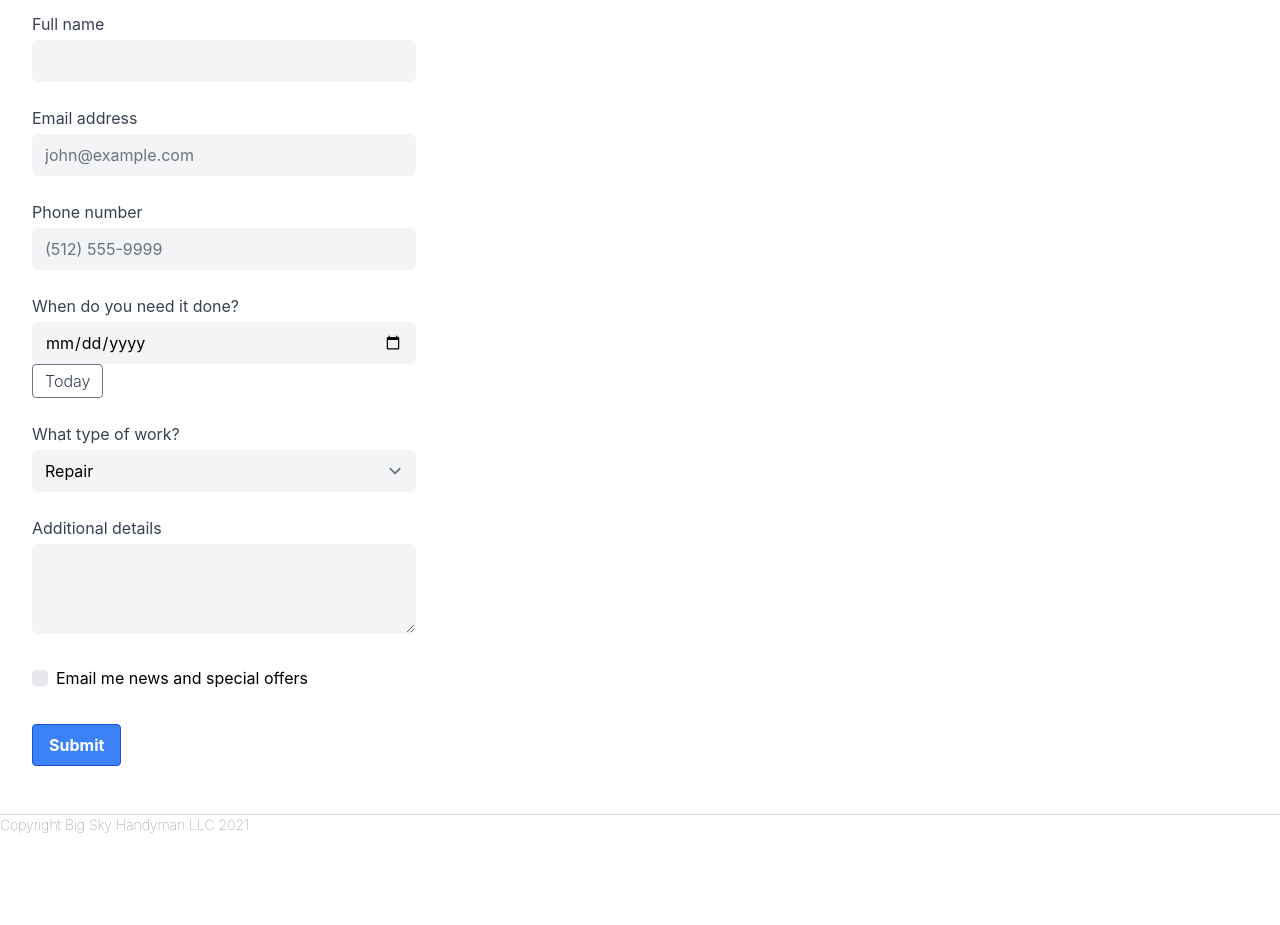
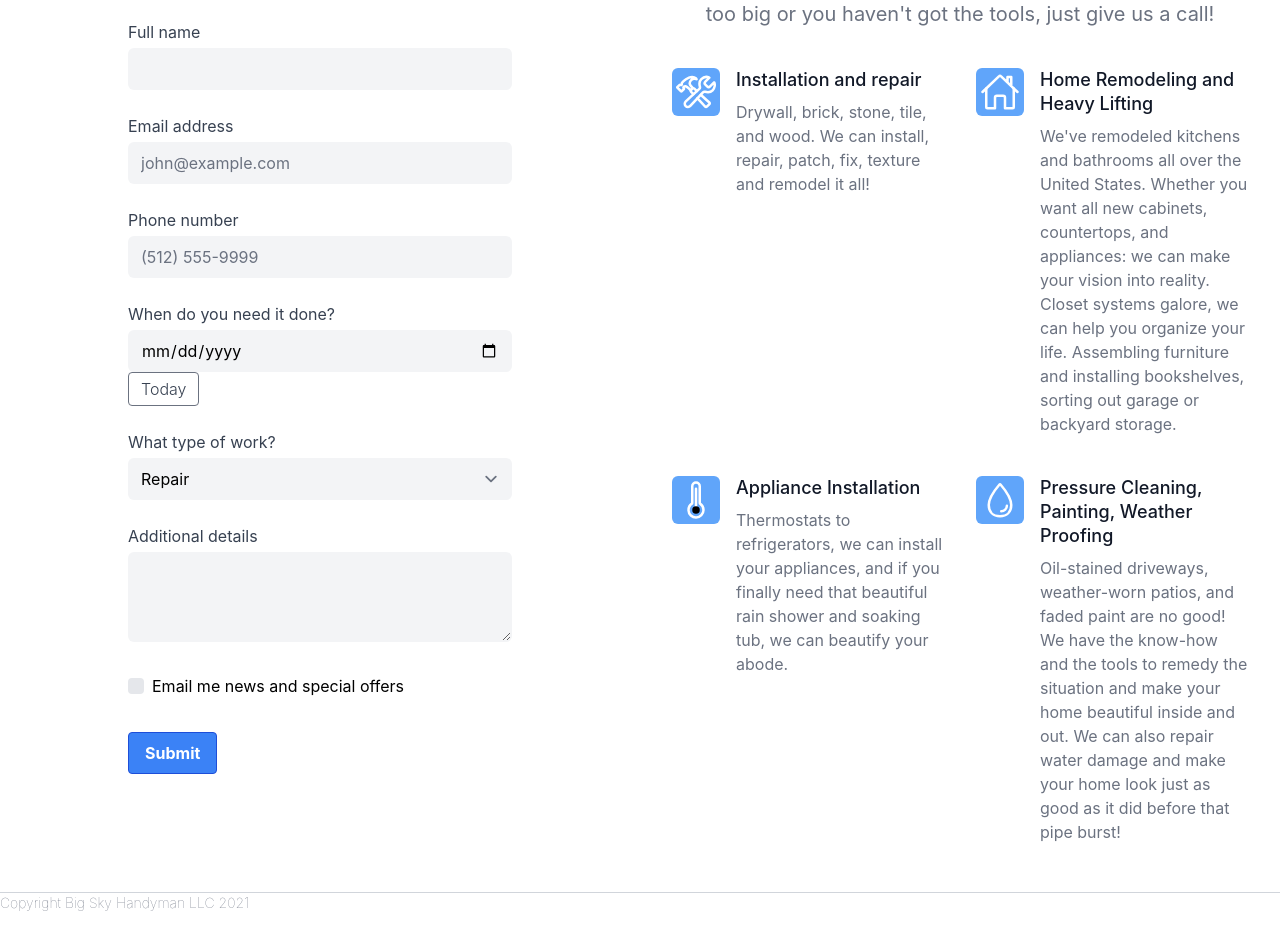
Before and after one commit to jamescary/bigskyhandyman, a Next.js app: page / in a window 1280 px wide. Shown: the part 880-1805 px from the top of the page. Before the commit the page ends 1727 px from the top, so only its background shows below. Built offline with nearby package versions, Linux system fonts and the light colour scheme; what @tailwindcss/typography would draw is missing.

Commit message:
add skills component

```diff
--- a/components/contact.js
+++ b/components/contact.js
@@ -21,7 +21,7 @@ export default function Contact() {
         // onSubmit={handleSubmit}
       >
         <input type="hidden" name="form-name" value="contact" />
-        <h2 className="text-2xl font-bold">Contact Us</h2>
+        <h2 className="text-3xl font-bold sm:text-4xl">Contact Us</h2>
         <div className="mt-8 max-w-screen-xl w-96">
           <div className="grid grid-cols-1 gap-6">
             <label className="block" htmlFor="yourname">
--- /dev/null
+++ b/components/skills.js
@@ -0,0 +1,183 @@
+export default function Contact() {
+  return (
+    <div class="py-12 bg-white">
+      <div class="max-w-7xl mx-auto px-4 sm:px-6 lg:px-8">
+        <div class="lg:text-center">
+          <h2 class="text-base text-blue-400 font-semibold tracking-wide uppercase">
+            Skills
+          </h2>
+          <p class="mt-2 text-3xl leading-8 font-bold tracking-tight text-gray-900 sm:text-4xl">
+            We can do (almost) anything
+          </p>
+          <p class="mt-4 max-w-2xl text-xl text-gray-500 lg:mx-auto">
+            We have experience doing all sorts of odd jobs. If your job is too
+            big or you haven't got the tools, just give us a call!
+          </p>
+        </div>
+
+        <div class="mt-10">
+          <dl class="space-y-10 md:space-y-0 md:grid md:grid-cols-2 md:gap-x-8 md:gap-y-10">
+            <div class="flex">
+              <div class="flex-shrink-0">
+                <div class="flex items-center justify-center h-12 w-12 rounded-md bg-blue-400 text-white">
+                  <svg
+                    class="h-10 w-10"
+                    xmlns="http://www.w3.org/2000/svg"
+                    viewBox="0 0 512 512"
+                  >
+                    <title>Construct</title>
+                    <path
+                      d="M436.67 184.11a27.17 27.17 0 01-38.3 0l-22.48-22.49a27.15 27.15 0 010-38.29l50.89-50.89a.85.85 0 00-.26-1.38C393.68 57 351.09 64.15 324.05 91c-25.88 25.69-27.35 64.27-17.87 98a27 27 0 01-7.67 27.14l-173 160.76a40.76 40.76 0 1057.57 57.54l162.15-173.3a27 27 0 0126.77-7.7c33.46 8.94 71.49 7.26 97.07-17.94 27.49-27.08 33.42-74.94 20.1-102.33a.85.85 0 00-1.36-.22z"
+                      fill="none"
+                      stroke="currentColor"
+                      stroke-linecap="round"
+                      stroke-miterlimit="10"
+                      stroke-width="32"
+                    />
+                    <path
+                      d="M224 284c-17.48-17-25.49-24.91-31-30.29a18.24 18.24 0 01-3.33-21.35 20.76 20.76 0 013.5-4.62l15.68-15.29a18.66 18.66 0 015.63-3.87 18.11 18.11 0 0120 3.62c5.45 5.29 15.43 15 33.41 32.52M317.07 291.3c40.95 38.1 90.62 83.27 110 99.41a13.46 13.46 0 01.94 19.92L394.63 444a14 14 0 01-20.29-.76c-16.53-19.18-61.09-67.11-99.27-107"
+                      fill="none"
+                      stroke="currentColor"
+                      stroke-linecap="round"
+                      stroke-linejoin="round"
+                      stroke-width="32"
+                    />
+                    <path
+                      d="M17.34 193.5l29.41-28.74a4.71 4.71 0 013.41-1.35 4.85 4.85 0 013.41 1.35h0a9.86 9.86 0 008.19 2.77c3.83-.42 7.92-1.6 10.57-4.12 6-5.8-.94-17.23 4.34-24.54a207 207 0 0119.78-22.6c6-5.88 29.84-28.32 69.9-44.45A107.31 107.31 0 01206.67 64c22.59 0 40 10 46.26 15.67a89.54 89.54 0 0110.28 11.64 78.92 78.92 0 00-9.21-2.77 68.82 68.82 0 00-20-1.26c-13.33 1.09-29.41 7.26-38 14-13.9 11-19.87 25.72-20.81 44.71-.68 14.12 2.72 22.1 36.1 55.49a6.6 6.6 0 01-.34 9.16l-18.22 18a6.88 6.88 0 01-9.54.09c-21.94-21.94-36.65-33.09-45-38.16s-15.07-6.5-18.3-6.85a30.85 30.85 0 00-18.27 3.87 11.39 11.39 0 00-2.64 2 14.14 14.14 0 00.42 20.08l1.71 1.6a4.63 4.63 0 010 6.64L71.73 246.6a4.71 4.71 0 01-3.41 1.4 4.86 4.86 0 01-3.41-1.35l-47.57-46.43a4.88 4.88 0 010-6.72z"
+                      fill="none"
+                      stroke="currentColor"
+                      stroke-linecap="round"
+                      stroke-linejoin="round"
+                      stroke-width="32"
+                    />
+                  </svg>
+                </div>
+              </div>
+              <div class="ml-4">
+                <dt class="text-lg leading-6 font-medium text-gray-900">
+                  Installation and repair
+                </dt>
+                <dd class="mt-2 text-base text-gray-500">
+                  Drywall, brick, stone, tile, and wood.
+                  We can install, repair, patch, fix, texture and remodel it all!
+                </dd>
+              </div>
+            </div>
+
+            <div class="flex">
+              <div class="flex-shrink-0">
+                <div class="flex items-center justify-center h-12 w-12 rounded-md bg-blue-400 text-white">
+                  <svg
+                    class="h-10 w-10"
+                    xmlns="http://www.w3.org/2000/svg"
+                    viewBox="0 0 512 512"
+                  >
+                    <title>Home</title>
+                    <path
+                      d="M80 212v236a16 16 0 0016 16h96V328a24 24 0 0124-24h80a24 24 0 0124 24v136h96a16 16 0 0016-16V212"
+                      fill="none"
+                      stroke="currentColor"
+                      stroke-linecap="round"
+                      stroke-linejoin="round"
+                      stroke-width="32"
+                    />
+                    <path
+                      d="M480 256L266.89 52c-5-5.28-16.69-5.34-21.78 0L32 256M400 179V64h-48v69"
+                      fill="none"
+                      stroke="currentColor"
+                      stroke-linecap="round"
+                      stroke-linejoin="round"
+                      stroke-width="32"
+                    />
+                  </svg>
+                </div>
+              </div>
+              <div class="ml-4">
+                <dt class="text-lg leading-6 font-medium text-gray-900">
+                  Home Remodeling and Heavy Lifting
+                </dt>
+                <dd class="mt-2 text-base text-gray-500">
+                  We've remodeled kitchens and bathrooms all over the United States.
+                  Whether you want all new cabinets, countertops, and appliances: we can make your vision into reality.
+                  Closet systems galore, we can help you organize your life.
+                  Assembling furniture and installing bookshelves, sorting out garage or backyard storage.
+                </dd>
+              </div>
+            </div>
+
+            <div class="flex">
+              <div class="flex-shrink-0">
+                <div class="flex items-center justify-center h-12 w-12 rounded-md bg-blue-400 text-white">
+                  <svg
+                    class="h-10 w-10"
+                    xmlns="http://www.w3.org/2000/svg"
+                    viewBox="0 0 512 512"
+                  >
+                    <title>Thermometer</title>
+                    <path
+                      d="M307.72 302.27a8 8 0 01-3.72-6.75V80a48 48 0 00-48-48h0a48 48 0 00-48 48v215.52a8 8 0 01-3.71 6.74 97.51 97.51 0 00-44.19 86.07A96 96 0 00352 384a97.49 97.49 0 00-44.28-81.73zM256 112v272"
+                      fill="none"
+                      stroke="currentColor"
+                      stroke-linecap="round"
+                      stroke-miterlimit="10"
+                      stroke-width="32"
+                    />
+                    <circle cx="256" cy="384" r="48" />
+                  </svg>
+                </div>
+              </div>
+              <div class="ml-4">
+                <dt class="text-lg leading-6 font-medium text-gray-900">
+                  Appliance Installation
+                </dt>
+                <dd class="mt-2 text-base text-gray-500">
+                  Thermostats to refrigerators, we can install your appliances,
+                  and if you finally need that beautiful rain shower and soaking tub, we can beautify your abode.
+                </dd>
+              </div>
+            </div>
+
+            <div class="flex">
+              <div class="flex-shrink-0">
+                <div class="flex items-center justify-center h-12 w-12 rounded-md bg-blue-400 text-white">
+                  <svg
+                    xmlns="http://www.w3.org/2000/svg"
+                    class="h-10 w-10"
+                    viewBox="0 0 512 512"
+                  >
+                    <title>Water</title>
+                    <path
+                      d="M400 320c0 88.37-55.63 144-144 144s-144-55.63-144-144c0-94.83 103.23-222.85 134.89-259.88a12 12 0 0118.23 0C296.77 97.15 400 225.17 400 320z"
+                      fill="none"
+                      stroke="currentColor"
+                      stroke-miterlimit="10"
+                      stroke-width="32"
+                    />
+                    <path
+                      d="M344 328a72 72 0 01-72 72"
+                      fill="none"
+                      stroke="currentColor"
+                      stroke-linecap="round"
+                      stroke-linejoin="round"
+                      stroke-width="32"
+                    />
+                  </svg>
+                </div>
+              </div>
+              <div class="ml-4">
+                <dt class="text-lg leading-6 font-medium text-gray-900">
+                  Pressure Cleaning, Painting, Weather Proofing
+                </dt>
+                <dd class="mt-2 text-base text-gray-500">
+                  Oil-stained driveways, weather-worn patios, and faded paint are no good!
+                  We have the know-how and the tools to remedy the situation and make your home beautiful inside and out.
+                  We can also repair water damage and make your home look just as good as it did before that pipe burst!
+                </dd>
+              </div>
+            </div>
+          </dl>
+        </div>
+      </div>
+    </div>
+  );
+}
--- a/pages/index.js
+++ b/pages/index.js
@@ -1,5 +1,6 @@
 import Head from "next/head";
 import Hero from "../components/hero.js";
+import Skills from "../components/skills.js";
 import Contact from "../components/contact.js";
 import Footer from "../components/footer.js";
 
@@ -15,7 +16,10 @@ export default function Home() {
       <div className="container mx-auto">
         <Hero></Hero>
         <div className="divide-y divide-gray-300">
-          <Contact></Contact>
+          <div class="grid xl:grid-cols-2 md:grid-cols-1">
+            <Contact></Contact>
+            <Skills></Skills>
+          </div>
           <Footer></Footer>
         </div>
       </div>
```
Also changed, not shown: 1 other file (tests, documents, lock files or other folders).
